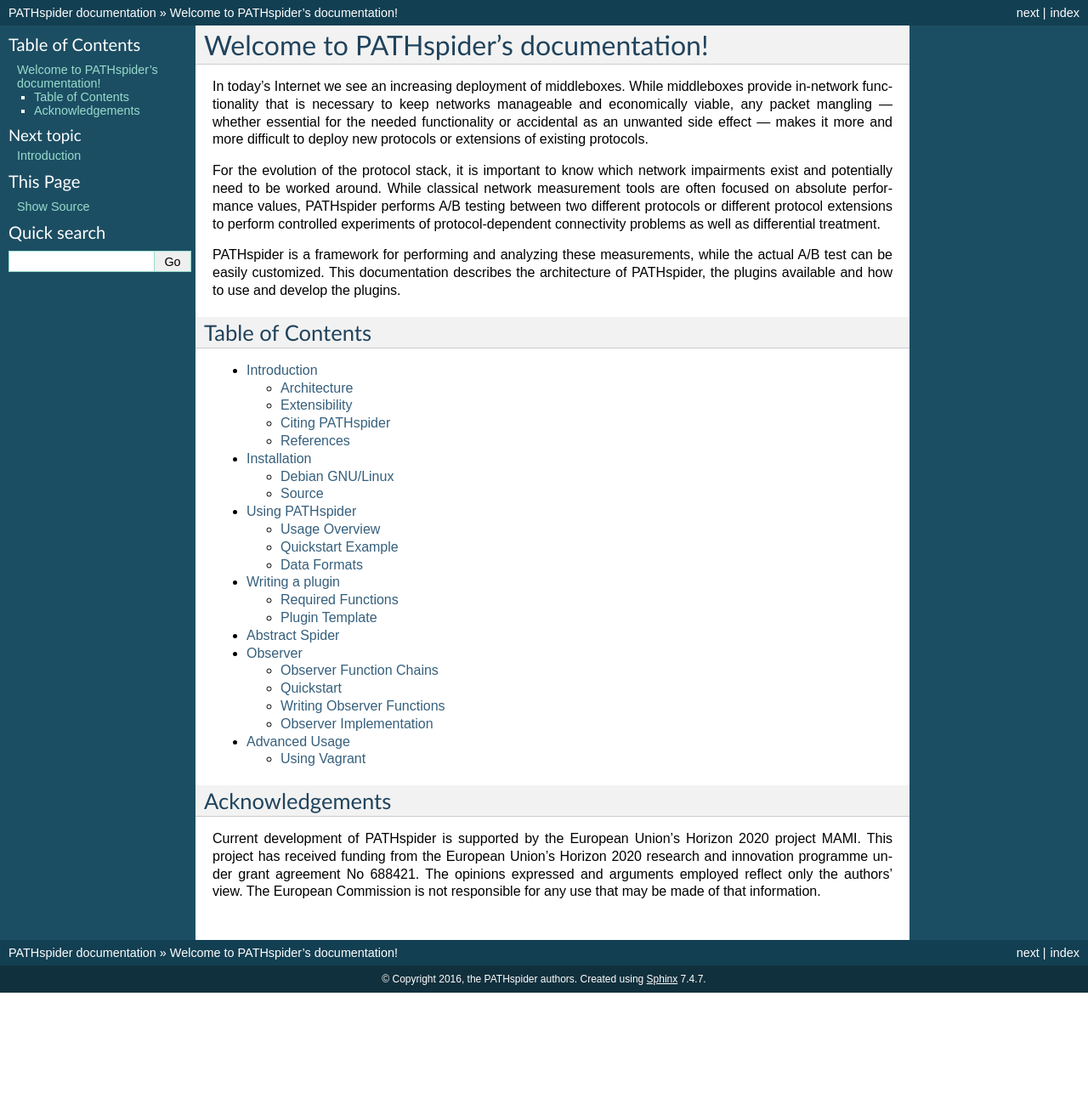
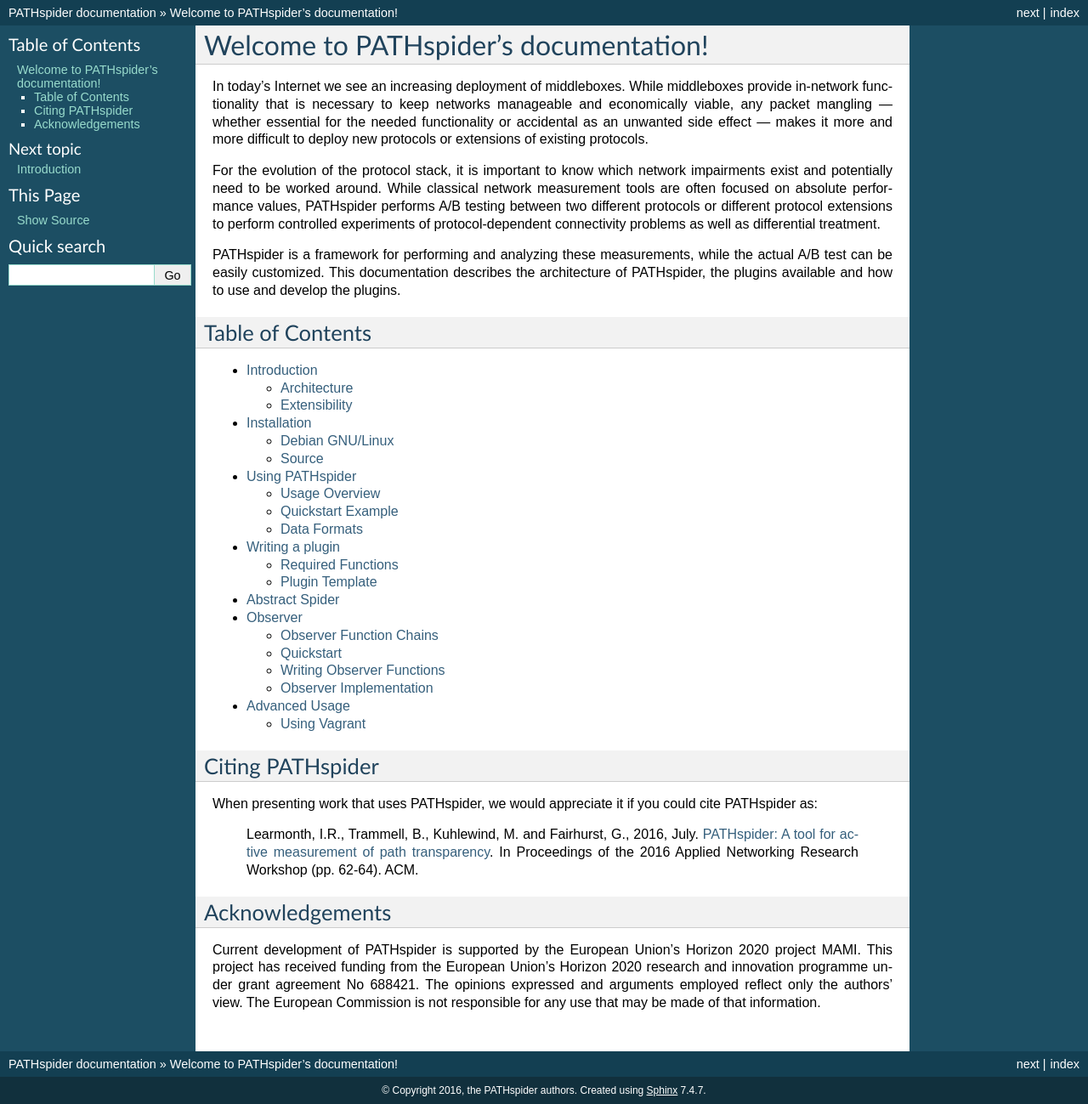
Before and after one commit to mami-project/pathspider, a Sphinx documentation site: the page built from doc/index.rst, in a window 1280 px wide. Shown: the whole page at 85% size. Built offline with Sphinx 7.4.7, drawn with Linux system fonts in a browser that asks for light colours; before the commit the page ends 1168 px from its top, so only the background shows below that.

Commit message:
Move citing to front page of docs

```diff
--- a/doc/index.rst
+++ b/doc/index.rst
@@ -34,6 +34,23 @@
    observer
    advanced
 
+.. toctree::
+   :hidden:
+
+   references
+
+Citing PATHspider
+-----------------
+
+When presenting work that uses PATHspider, we would appreciate it if you could
+cite PATHspider as:
+
+    Learmonth, I.R., Trammell, B., Kuhlewind, M. and Fairhurst, G., 2016, July.
+    `PATHspider: A tool for active measurement of path transparency
+    <https://mami-project.eu/wp-content/uploads/2015/10/anrw16-final13.pdf>`_.
+    In Proceedings of the 2016 Applied Networking Research Workshop (pp. 62-64).
+    ACM.
+
 Acknowledgements
 ----------------
 
```
Also changed, not shown: doc/overview.rst (+0 -19 lines), doc/references.rst (added, +10 -0 lines).
